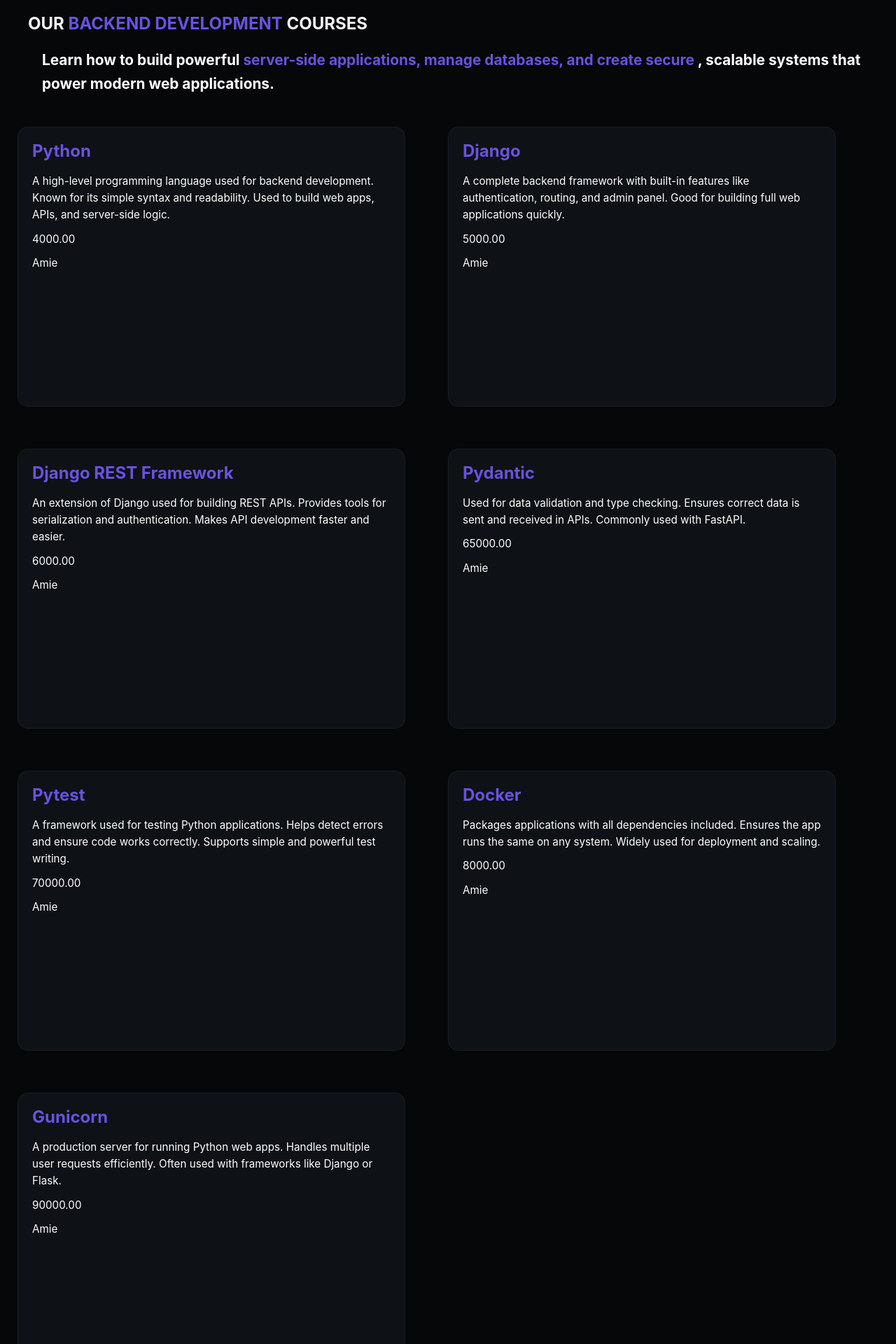
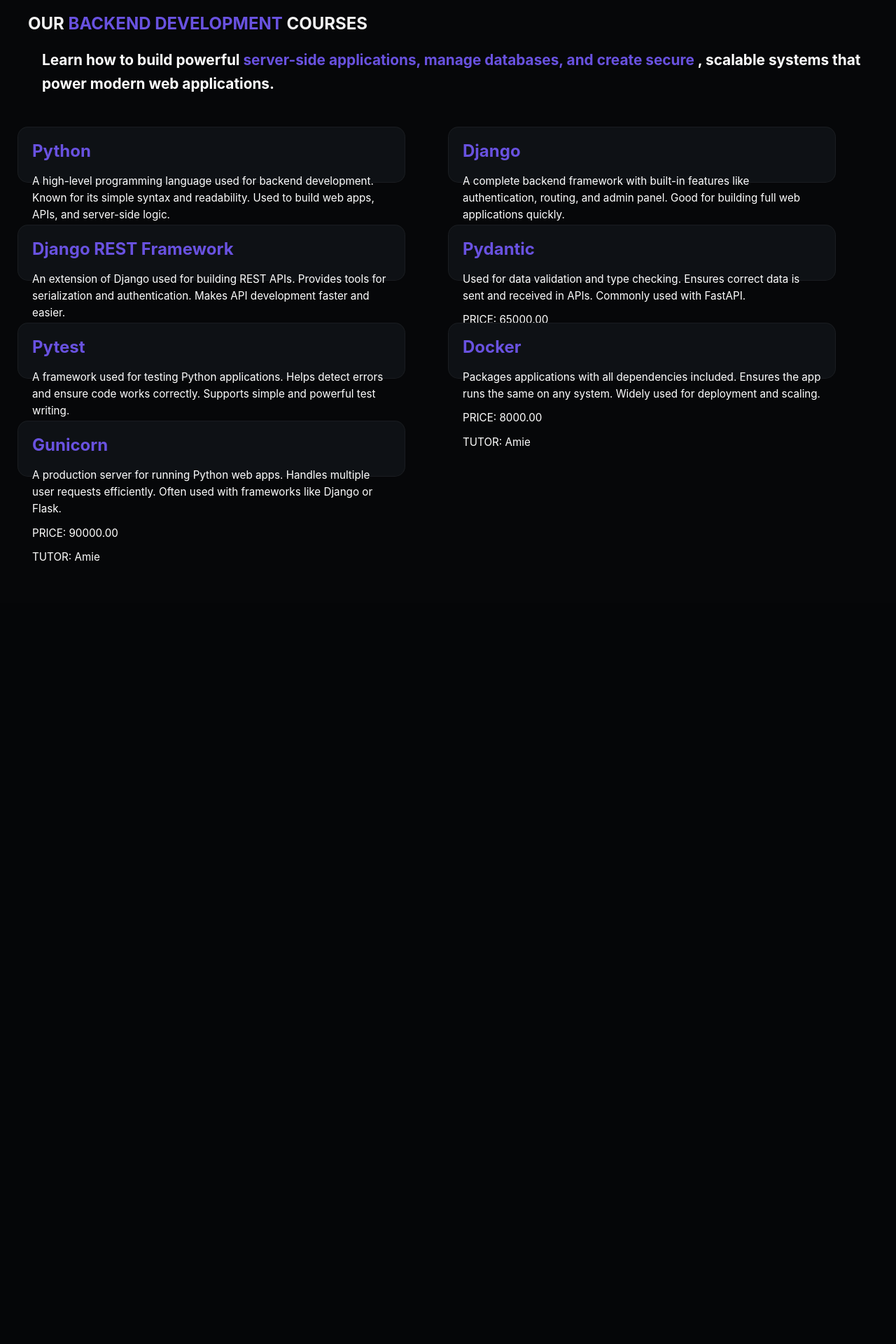
Before and after one commit to zeddyemy/VVAJ, a Django app: page /courses/ in a window 1280 px wide. Shown: the part 1464-3384 px from the top of the page at 70% size. After the commit the page ends 2265 px from the top, so only its background shows below. Run offline with Django 5.2, Linux system fonts and the light colour scheme; data comes from the database, SQL or seed files in the repository; both versions use the stored data as it was after the commit.

Commit message:
bla bla bla

```diff
--- a/swiftcheck/main/templates/main/course.html
+++ b/swiftcheck/main/templates/main/course.html
@@ -65,8 +65,8 @@
                 <div class="course-card2">
                     <h1>{{ course.name }}</h1>
                     <p>{{ course.description }}</p>
-                    <p>  {{ course.price }}</p>
-                    <p> {{ course.teacher.username }}</p>
+                    <p> PRICE: {{ course.price }}</p>
+                    <p> TUTOR: {{ course.teacher.username }}</p>
                 </div>
                 {% endfor %}
 			</div>
--- a/swiftcheck/public/css/styles.css
+++ b/swiftcheck/public/css/styles.css
@@ -528,7 +528,7 @@ footer {
 
 
 .course-card2 {
-    height: 50vh;
+    height: 10vh;
     width: 90%;
     background: var(--card-bg);
     padding: 20px;
```
Also changed, not shown: swiftcheck/db.sqlite3.
